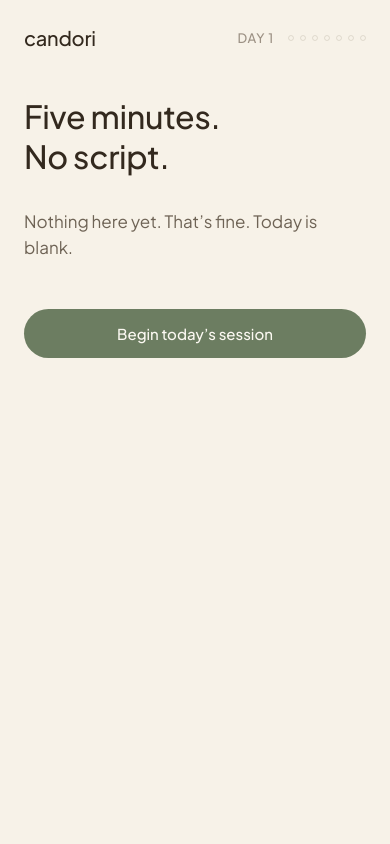
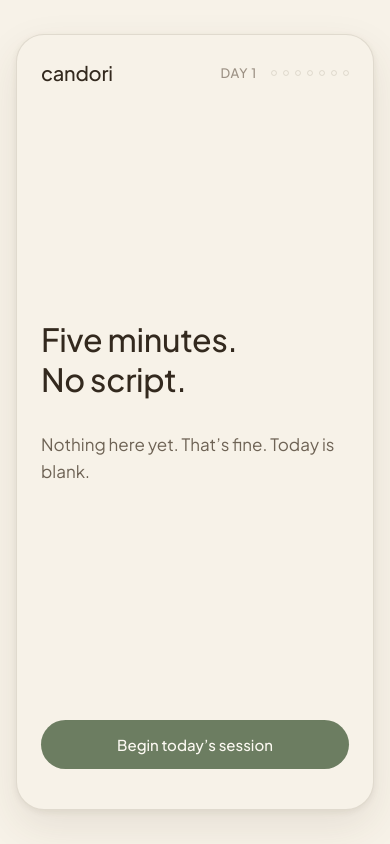
Before and after one commit to nicolas-lang-physics/candori, a React (Vite) app: page / in a window 390 px wide. Built offline with nearby package versions, Linux system fonts and the light colour scheme; no server answers.

Commit message:
- Add responsive rounded bounding frame around the app - Larger desktop width, glow overflow test, heat-scaled AI reply delay

```diff
--- a/src/App.tsx
+++ b/src/App.tsx
@@ -15,7 +15,37 @@ export default function App() {
   }
 
   return (
-    <div style={{ maxWidth: 430, margin: "0 auto", minHeight: "100dvh", display: "flex", flexDirection: "column" }}>
+    <div
+      style={{
+        minHeight: "100dvh",
+        display: "flex",
+        justifyContent: "center",
+        alignItems: "center",
+        padding: "24px 16px",
+        background: "var(--surface-page)",
+        boxSizing: "border-box",
+      }}
+    >
+      {/* Bounded app card — a responsive version of the mock's fixed 390×772
+          frame (UI/ui_kits/app-v2/index.html). Portrait aspect maintained
+          across the whole clamp range: max height (900) > max width (640).
+
+          overflow is intentionally left visible (test): the word-association
+          glow and the story input's GlowSurface halo are allowed to bleed
+          past the rounded edge instead of being clipped by it. If that ships,
+          swap back to overflow:'hidden' + overflowY:'auto' on the inner div. */}
+      <div
+        style={{
+          width: "clamp(320px, 92vw, 640px)",
+          height: "clamp(680px, 92vh, 900px)",
+          background: "var(--surface-page)",
+          border: "1px solid var(--hairline)",
+          borderRadius: "var(--radius-frame)",
+          boxShadow: "var(--shadow-raised)",
+          display: "flex",
+          flexDirection: "column",
+        }}
+      >
         <div style={{ flex: 1, display: "flex", flexDirection: "column" }}>
           {screen === "home" && <Home onBegin={advance} />}
           {screen === "lesson" && <Lesson onContinue={advance} />}
@@ -24,5 +54,6 @@ export default function App() {
           {screen === "reflect" && <Reflection onDone={advance} />}
         </div>
       </div>
+    </div>
   );
 }
--- /dev/null
+++ b/src/lib/timing.ts
@@ -0,0 +1,20 @@
+/**
+ * How long to hold the AI's reply before revealing it — a beat that reads as
+ * "thinking," scaled by how fast the player was typing (their heat, 0..1).
+ * Faster typing → shorter pause; slower/calmer typing → longer pause.
+ * Tune MIN_DELAY_MS / MAX_DELAY_MS to taste.
+ */
+const MIN_DELAY_MS = 1000; // heat = 1 (max)
+const MAX_DELAY_MS = 3000; // heat = 0 (min)
+
+export function aiReplyDelayMs(heat: number): number {
+  const h = Math.max(0, Math.min(1, heat));
+  return Math.round(MAX_DELAY_MS - (MAX_DELAY_MS - MIN_DELAY_MS) * h);
+}
+
+/** Resolves with `promise`'s value, but never before `ms` has elapsed. */
+export function withMinDelay<T>(promise: Promise<T>, ms: number): Promise<T> {
+  return Promise.all([promise, new Promise<void>((resolve) => setTimeout(resolve, ms))]).then(
+    ([value]) => value,
+  );
+}
--- a/src/screens/OneWordStory.tsx
+++ b/src/screens/OneWordStory.tsx
@@ -4,6 +4,7 @@ import { GlowSurface } from "../components/GlowSurface";
 import { StoryText, type StoryWord } from "../components/StoryText";
 import { TextInput } from "../components/TextInput";
 import { ai } from "../lib/ai";
+import { aiReplyDelayMs, withMinDelay } from "../lib/timing";
 import { useStreakStore } from "../state/streakStore";
 
 const MAX_WORDS = 24;
@@ -43,7 +44,10 @@ export function OneWordStory({ onContinue }: { onContinue: () => void }) {
     }
     setWords([...withUser, { text: "…", by: "ai", pending: true }]);
     setWaiting(true);
-    void ai.nextStoryWord(withUser).then((aiWord) => {
+    // Captured now, before it decays while we wait — reflects how fast the
+    // player was typing at the moment they submitted this word.
+    const delay = aiReplyDelayMs(heat);
+    void withMinDelay(ai.nextStoryWord(withUser), delay).then((aiWord) => {
       if (doneRef.current) return;
       const next = [...withUser, { text: aiWord, by: "ai" as const }];
       setWords(next);
--- a/src/screens/WordAssociation.tsx
+++ b/src/screens/WordAssociation.tsx
@@ -3,6 +3,7 @@ import { Button } from "../components/Button";
 import { SoftTimer } from "../components/SoftTimer";
 import { TextInput } from "../components/TextInput";
 import { ai } from "../lib/ai";
+import { aiReplyDelayMs, withMinDelay } from "../lib/timing";
 import { Blob, glowKeyframes, usePrefersReducedMotion, warmColor } from "./glow/Blobs";
 
 const STARTERS = ["river", "clock", "salt", "window", "thread", "ember", "map", "hollow"];
@@ -62,11 +63,14 @@ export function WordAssociation({ onContinue }: { onContinue: () => void }) {
   const submit = () => {
     const w = input.trim();
     if (!w || waiting) return;
+    // Captured now, before it keeps decaying while we wait for the reply —
+    // the delay reflects how fast the player was typing at this moment.
+    const delay = aiReplyDelayMs(heat);
     setCurrent((c) => ({ text: w, by: "user", key: c.key + 1 }));
     armFade();
     setInput("");
     setWaiting(true);
-    void ai.nextAssociation(w).then((word) => {
+    void withMinDelay(ai.nextAssociation(w), delay).then((word) => {
       setCurrent((c) => ({ text: word, by: "ai", key: c.key + 1 }));
       armFade();
       setWaiting(false);
@@ -83,7 +87,7 @@ export function WordAssociation({ onContinue }: { onContinue: () => void }) {
   const animate = !reducedMotion;
 
   return (
-    <div style={{ display: "flex", flexDirection: "column", minHeight: "100%", padding: "0 24px", position: "relative", overflow: "hidden" }}>
+    <div style={{ display: "flex", flexDirection: "column", minHeight: "100%", padding: "0 24px", position: "relative" }}>
       <style>{glowKeyframes}</style>
       <div style={{ position: "absolute", inset: 0, pointerEvents: "none", filter: "blur(18px)" }}>
         <Blob x="50%" y="44%" size={wordSize} color={warm(0.3 + 0.1 * heat)} opacity={wordGlowOpacity} drift="blobDriftA" dur="7s" animate={animate} />
@@ -102,10 +106,12 @@ export function WordAssociation({ onContinue }: { onContinue: () => void }) {
         <span
           key={current.key}
           style={{
+            display: "inline-block",
             font: "400 2.25rem/1.3 var(--font-sans)",
             color: current.by === "ai" ? "var(--word-ai)" : "var(--sage-deep)",
             opacity: faded ? 0.18 : 1,
-            transition: "opacity 6s var(--ease-calm)",
+            transform: faded ? "scale(0.8)" : "scale(1)",
+            transition: "opacity 6s var(--ease-calm), transform 6s var(--ease-calm)",
           }}
         >
           {current.text}
--- a/src/styles/tokens/spacing.css
+++ b/src/styles/tokens/spacing.css
@@ -7,6 +7,7 @@
 --radius-s: 10px;
 --radius-m: 16px;
 --radius-l: 24px;
+--radius-frame: 28px;      /* the app's outer bounding card, see UI/ui_kits/app-v2/index.html */
 --radius-pill: 999px;
 /* Borders & shadows — soft, warm, low */
 --border-card: 1px solid var(--hairline);
```
Also changed, not shown: 1 other file (tests, documents, lock files or other folders). Lines whose indentation alone changed are shown as unchanged.
